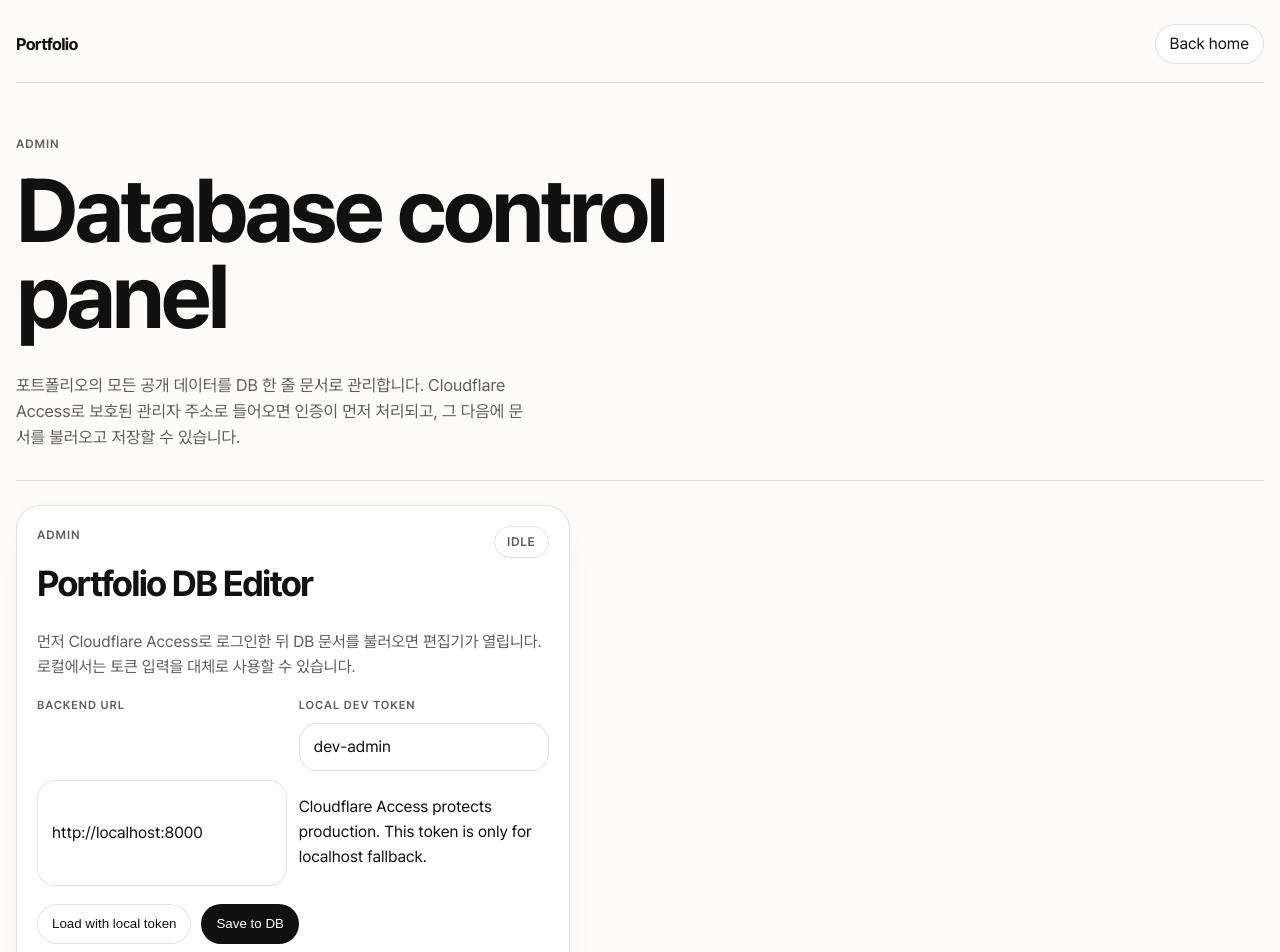
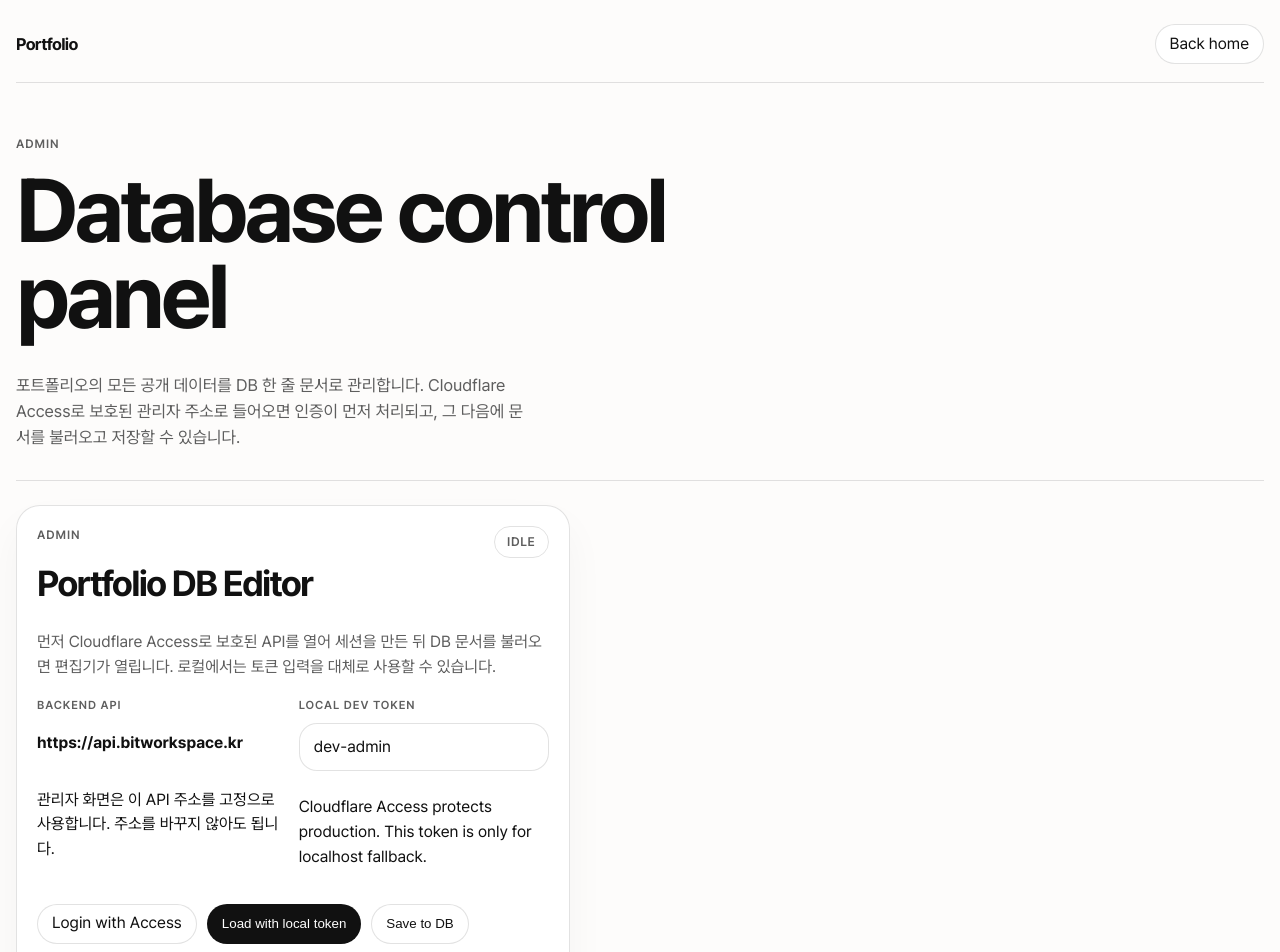
Before and after one commit to BitByte08/Portfolio, a Next.js app: page /admin in a window 1280 px wide. Shown: the top 952 px of the page. Built offline with nearby package versions, Linux system fonts and the light colour scheme; no server answers.

Commit message:
fix: remove admin backend url input

```diff
--- a/components/admin-portfolio-editor.tsx
+++ b/components/admin-portfolio-editor.tsx
@@ -12,10 +12,9 @@ type PortfolioDocument = {
 type LoadState = "idle" | "loading" | "ready" | "saving" | "error";
 
 const STORAGE_KEY = "portfolio-admin-session";
-const DEFAULT_BACKEND_URL = "http://localhost:8000";
+const API_BASE_URL = "https://api.bitworkspace.kr";
 
 type AdminSession = {
-  backendUrl: string;
   adminToken: string;
 };
 
@@ -28,7 +27,6 @@ function safeParsePortfolio(json: string): { ok: true; value: PortfolioData } |
 }
 
 export function AdminPortfolioEditor() {
-  const [backendUrl, setBackendUrl] = useState(DEFAULT_BACKEND_URL);
   const [adminToken, setAdminToken] = useState("dev-admin");
   const [draft, setDraft] = useState("");
   const [loadState, setLoadState] = useState<LoadState>("idle");
@@ -52,10 +50,6 @@ export function AdminPortfolioEditor() {
 
     try {
       const session = JSON.parse(raw) as Partial<AdminSession>;
-
-      if (typeof session.backendUrl === "string" && session.backendUrl.length > 0) {
-        setBackendUrl(session.backendUrl);
-      }
 
       if (typeof session.adminToken === "string" && session.adminToken.length > 0) {
         setAdminToken(session.adminToken);
@@ -84,7 +78,7 @@ export function AdminPortfolioEditor() {
     setMessage(isLocalPreview ? "로컬 토큰으로 DB 문서를 읽는 중입니다." : "Cloudflare Access를 통해 DB 문서를 읽는 중입니다.");
 
     try {
-      const response = await fetch(`${backendUrl.replace(/\/$/, "")}/admin/portfolio`, {
+      const response = await fetch(`${API_BASE_URL}/admin/portfolio`, {
         credentials: "include",
         headers: {
           "x-admin-token": adminToken,
@@ -100,7 +94,7 @@ export function AdminPortfolioEditor() {
       setDraft(JSON.stringify(document.data, null, 2));
       setUpdatedAt(document.updatedAt);
       setIsUnlocked(true);
-      window.localStorage.setItem(STORAGE_KEY, JSON.stringify({ backendUrl, adminToken } satisfies AdminSession));
+      window.localStorage.setItem(STORAGE_KEY, JSON.stringify({ adminToken } satisfies AdminSession));
       setLoadState("ready");
       setMessage("DB 문서를 불러왔습니다. 수정 후 저장하세요.");
     } catch (error) {
@@ -122,7 +116,7 @@ export function AdminPortfolioEditor() {
     setMessage("DB에 저장하는 중입니다.");
 
     try {
-      const response = await fetch(`${backendUrl.replace(/\/$/, "")}/admin/portfolio`, {
+      const response = await fetch(`${API_BASE_URL}/admin/portfolio`, {
         credentials: "include",
         method: "PUT",
         headers: {
@@ -141,7 +135,7 @@ export function AdminPortfolioEditor() {
       setDraft(JSON.stringify(document.data, null, 2));
       setUpdatedAt(document.updatedAt);
       setIsUnlocked(true);
-      window.localStorage.setItem(STORAGE_KEY, JSON.stringify({ backendUrl, adminToken } satisfies AdminSession));
+      window.localStorage.setItem(STORAGE_KEY, JSON.stringify({ adminToken } satisfies AdminSession));
       setLoadState("ready");
       setMessage("저장 완료. DB 문서가 갱신되었습니다.");
     } catch (error) {
@@ -162,25 +156,23 @@ export function AdminPortfolioEditor() {
         </div>
 
         <p className="admin-copy">
-          먼저 Cloudflare Access로 로그인한 뒤 DB 문서를 불러오면 편집기가 열립니다. 로컬에서는 토큰 입력을 대체로 사용할 수 있습니다.
+          먼저 Cloudflare Access로 보호된 API를 열어 세션을 만든 뒤 DB 문서를 불러오면 편집기가 열립니다. 로컬에서는 토큰 입력을 대체로 사용할 수 있습니다.
         </p>
 
         {!isLocalPreview ? (
           <div className="admin-note">
-            프로덕션에서는 토큰 버튼이 없습니다. 이 페이지는 Cloudflare Access 세션이 있어야 문서를 불러옵니다.
+            프로덕션에서는 백엔드 주소가 고정되어 있습니다. 이 페이지는 Cloudflare Access 세션이 있어야 문서를 불러옵니다.
           </div>
         ) : null}
 
         <div className="admin-field-grid">
-          <label className="admin-field">
-            <span>Backend URL</span>
-            <input
-              value={backendUrl}
-              onChange={(event) => setBackendUrl(event.target.value)}
-              placeholder="http://localhost:8000"
-              spellCheck={false}
-            />
-          </label>
+          <div className="admin-field admin-field--info">
+            <span>Backend API</span>
+            <strong>{API_BASE_URL}</strong>
+            <p className="admin-note">
+              관리자 화면은 이 API 주소를 고정으로 사용합니다. 주소를 바꾸지 않아도 됩니다.
+            </p>
+          </div>
 
           {isLocalPreview ? (
             <label className="admin-field">
@@ -205,15 +197,13 @@ export function AdminPortfolioEditor() {
         </div>
 
         <div className="admin-actions">
-          <button type="button" className="button button-secondary" onClick={() => void fetchDocument()}>
+          <a className="button button-secondary" href={`${API_BASE_URL}/admin/portfolio`} target="_blank" rel="noreferrer">
+            Login with Access
+          </a>
+          <button type="button" className="button button-primary" onClick={() => void fetchDocument()}>
             {isLocalPreview ? "Load with local token" : "Load via Access"}
           </button>
-          <button
-            type="button"
-            className="button button-primary"
-            onClick={() => void saveDocument()}
-            disabled={loadState === "saving" || !isUnlocked}
-          >
+          <button type="button" className="button button-secondary" onClick={() => void saveDocument()} disabled={loadState === "saving" || !isUnlocked}>
             Save to DB
           </button>
         </div>
```
Also changed, not shown: 1 other file (tests, documents, lock files or other folders).
